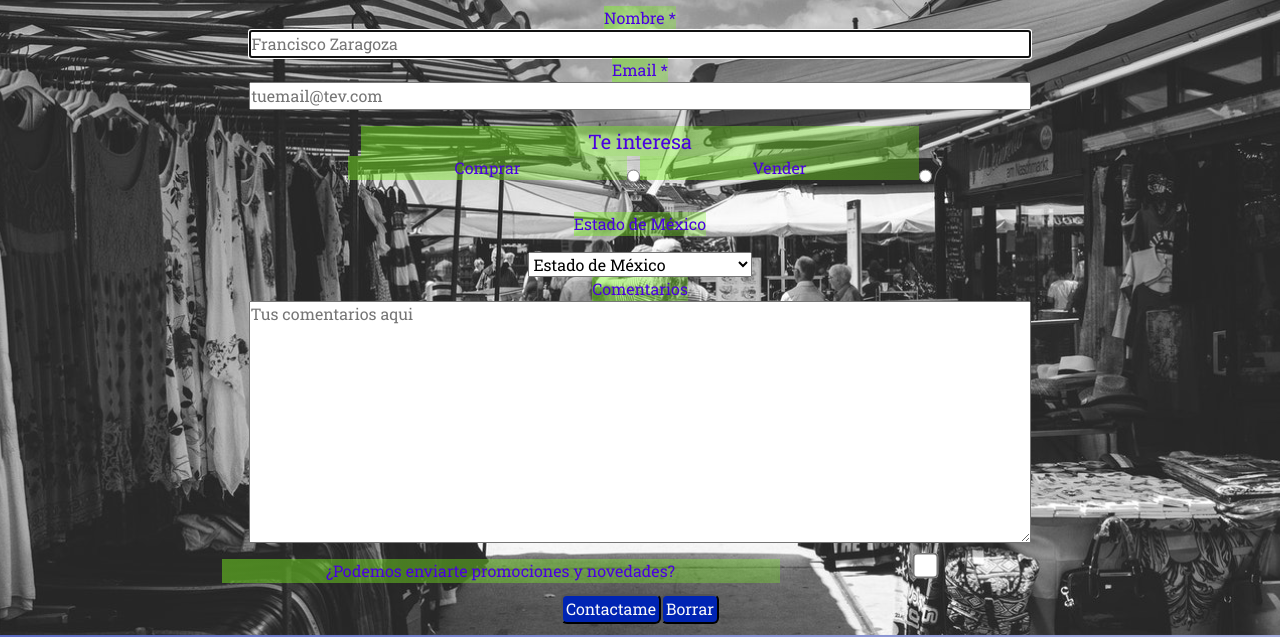
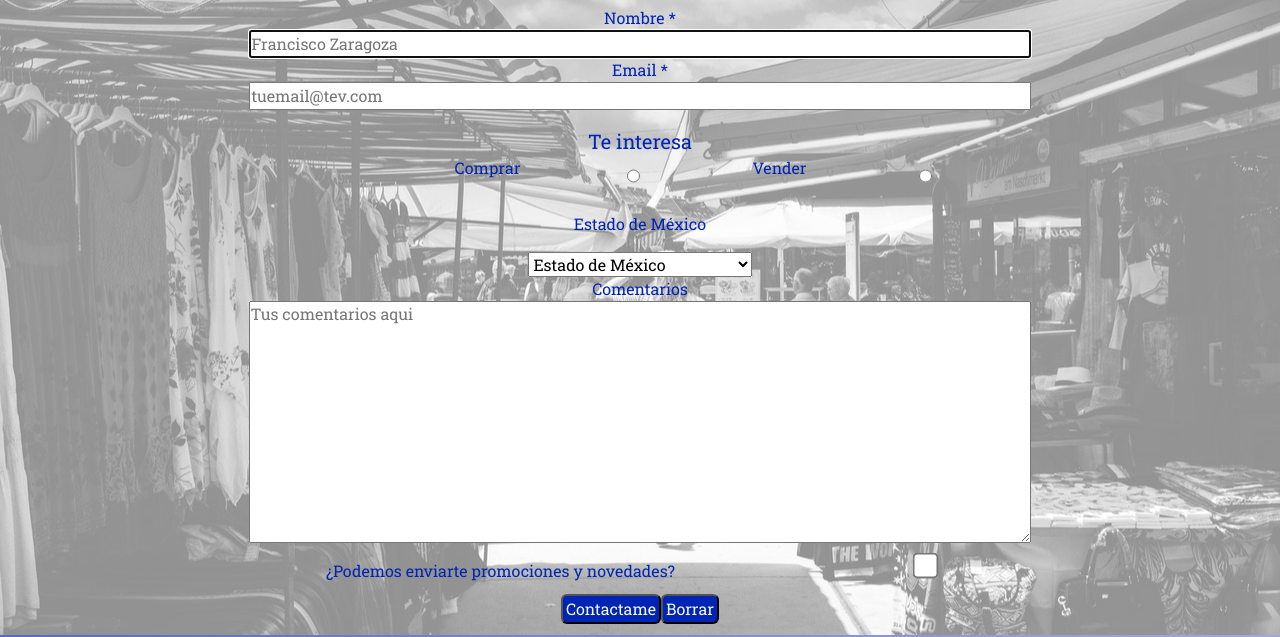
Before and after one commit to FranciscoZaragoza10/Zaragoza_todoenventa---Independiente---copia, a website: page contactanos.html in a window 1280 px wide. Shown: the part 154-791 px from the top of the page. Drawn offline with Linux system fonts and the light colour scheme.

Commit message:
background conocenos

```diff
--- a/scss/_contactanos.scss
+++ b/scss/_contactanos.scss
@@ -1,16 +1,31 @@
 .main__contacto {
+  position: relative;
+}
+.main__contacto::before {
+  filter: opacity(50%);
+
   background-position: center;
   background-image: url(../imgs/landing_artes.jpg);
   display: flex;
+  position: absolute;
+  top: 0%;
+  left: 0%;
   justify-content: center;
   align-content: center;
   min-height: 70vh;
   background-size: cover;
   flex-wrap: wrap;
+  width: 100%;
+  height: 100%;
+  content: "";
+}
+.main__contacto h1 {
+  position: relative;
 }
 .main__form {
+  position: relative;
   color: #4a00e0;
-  z-index: 1;
+  z-index: 100;
   display: flex;
   justify-content: center;
 }
@@ -34,9 +49,7 @@
   width: 70%;
   margin: 0% 15% 0% 15%;
 }
-.cont_back {
-  background: $cont-back;
-}
+
 .form {
   color: $light;
   border-radius: 6px;
@@ -48,3 +61,6 @@
 .check {
   transform: scale(2);
 }
+.cont_back {
+  color: $primary;
+}
--- a/scss/_variables.scss
+++ b/scss/_variables.scss
@@ -11,7 +11,7 @@ $headerback: linear-gradient(
 $price1: rgb(121, 242, 29, 0.95);
 $cont-back: linear-gradient(
   to left,
-  rgba(121, 242, 29, 0.315),
-  rgba(121, 242, 29, 0.466)
+  rgba(255, 255, 255, 0.425),
+  rgba(121, 242, 29, 0.253)
 );
 $primary: rgb(0, 36, 179);
```
Also changed, not shown: css/style.css, 1 other file.
